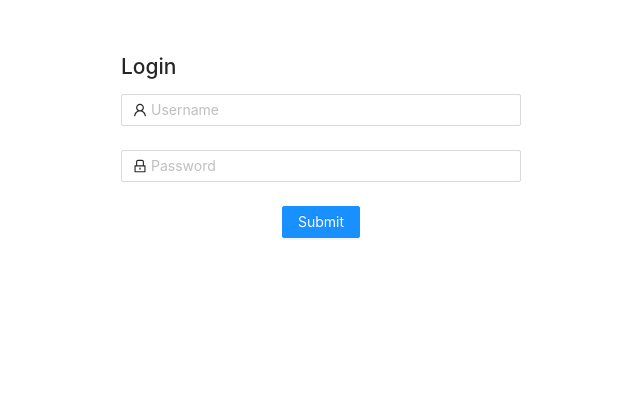
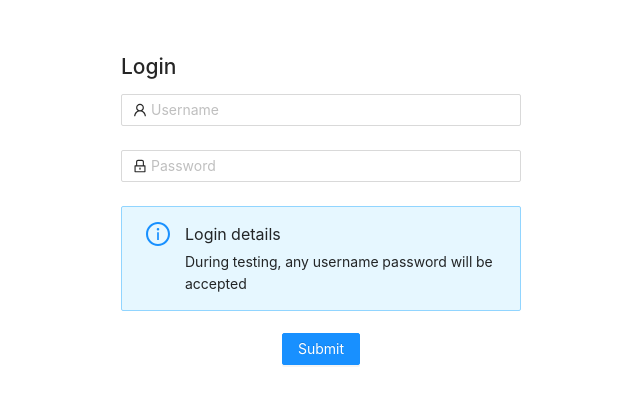
Before and after one commit to GuillaumeLeclerc/virtualdoctor, a Next.js app: page / in a window 1280 px wide. Shown: the top 404 px of the page, without its empty margins (319-959 px from the left). Built offline with nearby package versions, Linux system fonts and the light colour scheme; what react-three-fiber would draw is missing.

Commit message:
Add login warning

```diff
--- a/pages/index.js
+++ b/pages/index.js
@@ -9,7 +9,7 @@ import PicturesTab from '../components/Pictures';
 import PainPointsTab from '../components/PainPoints';
 import VideoTab from '../components/Video';
 
-import { Layout, Menu, Breadcrumb } from 'antd';
+import { Alert, Layout, Menu, Breadcrumb } from 'antd';
 
 import { Row, Col } from 'antd';
 import { Tabs, Divider } from 'antd';
@@ -65,6 +65,13 @@ const Demo = () => {
         />
       </Form.Item>
 
+    <Alert
+      message="Login details"
+      description="During testing, any username password will be accepted"
+      type="info"
+      showIcon
+    />
+    <br />
         <Form.Item style={{'textAlign': 'center'}}>
           <Button type="primary" htmlType="submit">
             Submit
```
